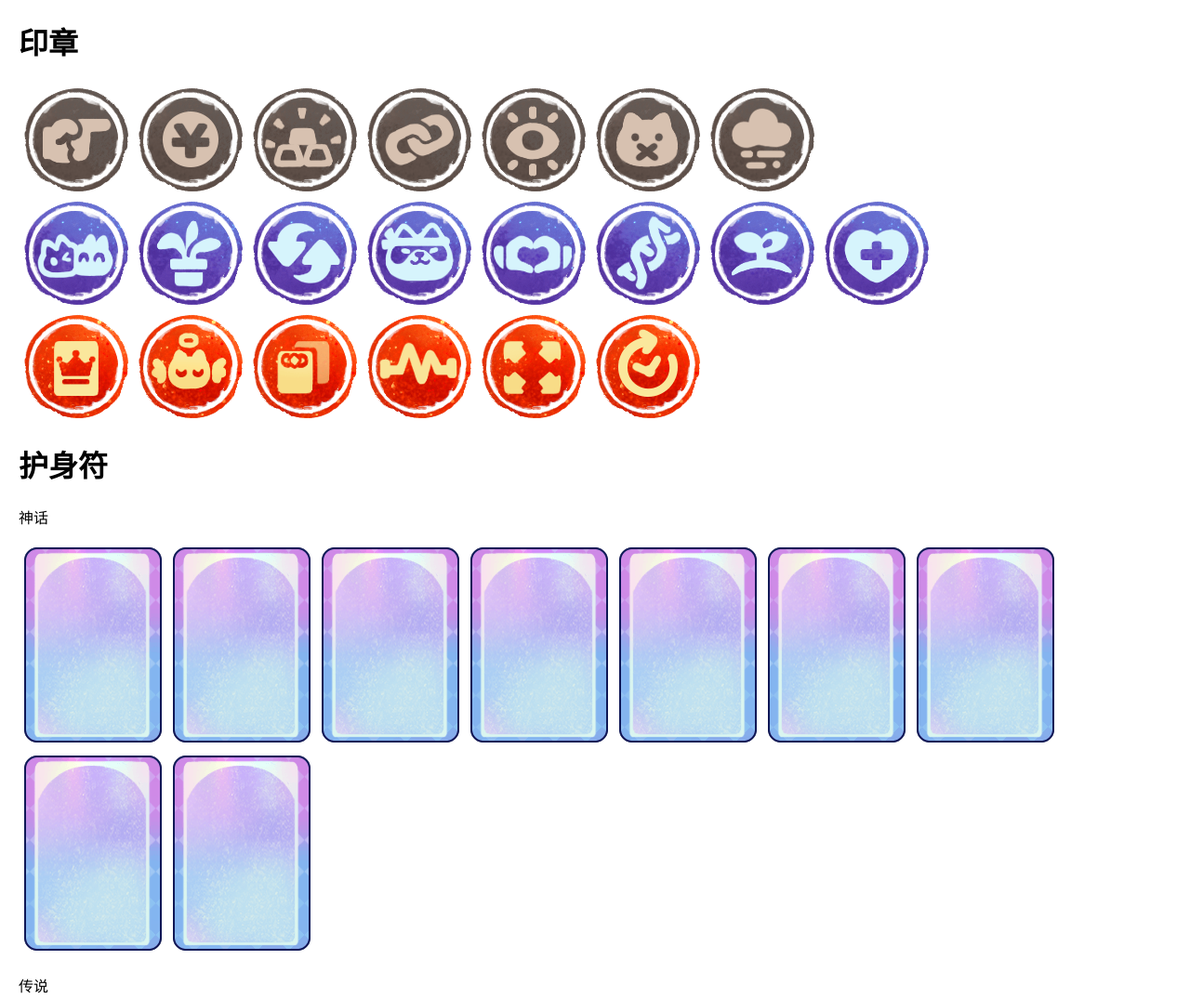
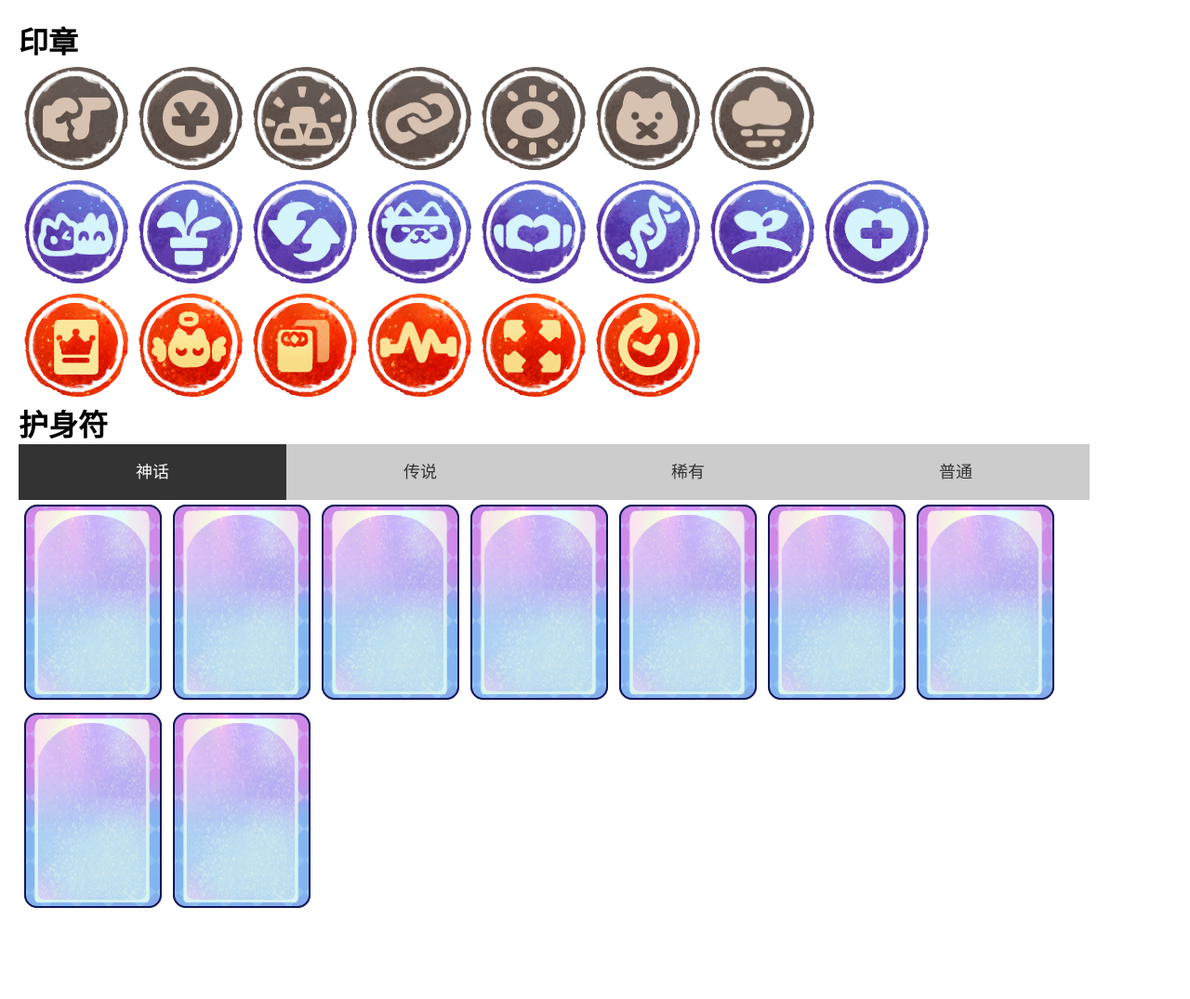
Before and after one commit to shasky2014/qhqyzz_tool, a plain HTML site: page index.html in a window 1280 px wide. Shown: the top 1075 px of the page at 93% size. After the commit the page ends 986 px from the top, so only its background shows below. Drawn offline with Linux system fonts and the light colour scheme.

Commit message:
护身符显示添加tab切换页

```diff
--- a/index.html
+++ b/index.html
@@ -26,18 +26,88 @@
     </h1>
 
     <div id="fu-container" class="container">
-        <div id="fu-lv4" class="fu-level-section">
-            <p>神话</p>
-        </div>
-        <div id="fu-lv3" class="fu-level-section">
-            <p>传说</p>
-        </div>
-        <div id="fu-lv2" class="fu-level-section">
-            <p>稀有</p>
-        </div>
-        <div id="fu-lv1" class="fu-level-section">
-            <p>普通</p>
-        </div>
+    <div class="box">
+        <!-- 参考链接实现： https://blog.csdn.net/weixin_41770018/article/details/83090263 -->
+        <style>
+        /* 清样式，如果是项目中，不推荐使用通配符来清样式，建议使用标签清样式，通配符清样式会增加页面压力 */
+        *{
+            margin:0;
+            padding:0;
+        }
+        /* 宽度为屏宽的一半，高度为屏高的一半，然后居中 */
+        .box{
+            width:90vw;
+            height:auto;
+            margin-left: 0; /* 左边距自动填充，元素会向右对齐 */
+            margin-right: auto;   /* 右边距为 0 */
+        }
+        /* 清除li样式 */
+        ul,li{
+            list-style: none;
+        }
+        /* 将ul相对定位，目的是让内容的div绝对定位时相对ul定位，否则会相对body定位 */
+        /* ul弹性盒，目的是让li横着排，也可以将li浮动或者转行内块 */
+        ul{
+            position:relative;
+            display:flex;
+        }
+        /* 将三个li宽度平分，高度60px */
+        li{
+            flex:1;
+        }
+        /* input隐藏 */
+        input{
+            display:none;
+        }
+        /* 设置input的下一个节点label的样式 */
+        input+label{
+            display:block;
+            width:100%;
+            height:100%;
+            background:#ccc;
+            font-size:18px;
+            text-align: center;
+            line-height: 60px;
+            color:#333;
+        }
+        /* 设置div内容的基础样式 隐藏内容div*/
+        input+label+div{
+            display:none;
+            position: absolute;
+            left:0;
+            top:60px;
+        }
+        /* input选中状态时候对应的label的样式 */
+        input:checked+label{
+            background: #333333;
+            color:#fff;
+        }
+        /* input选中时候显示对应的div */
+        input:checked+label+div{
+            display:block;
+        }
+    </style>
+
+        <ul>
+            <li>
+                <input type="radio" name="check" id="active1" checked><label for="active1"><p>神话</p></label>
+                <div id="fu-lv4" class="fu-level-section"></div>
+            </li>
+            <li>
+                <input type="radio" name="check" id="active2"><label for="active2"><p>传说</p></label>
+                <div id="fu-lv3" class="fu-level-section"></div>
+            </li>
+            <li>
+                <input type="radio" name="check" id="active3"><label for="active3"><p>稀有</p></label>
+                <div id="fu-lv2" class="fu-level-section"></div>
+            </li>
+                        <li>
+                <input type="radio" name="check" id="active4"><label for="active4"><p>普通</p></label>
+                <div id="fu-lv1" class="fu-level-section"></div>
+            </li>
+
+        </ul>
+    </div>
     </div>
 
     <script type="module">
```
